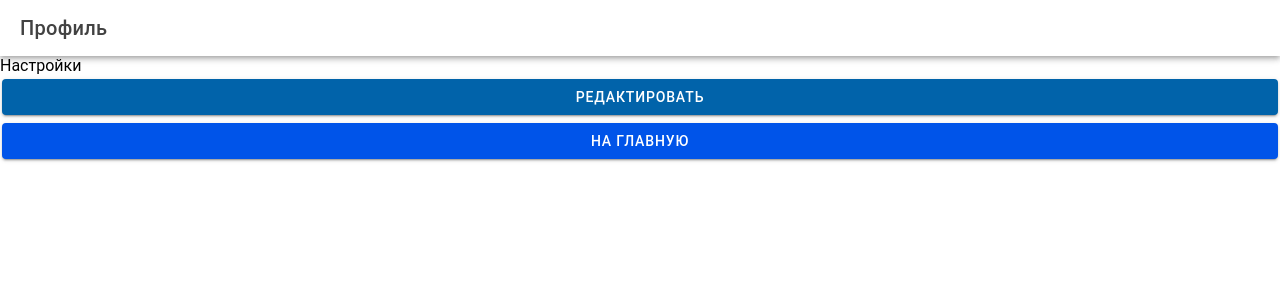
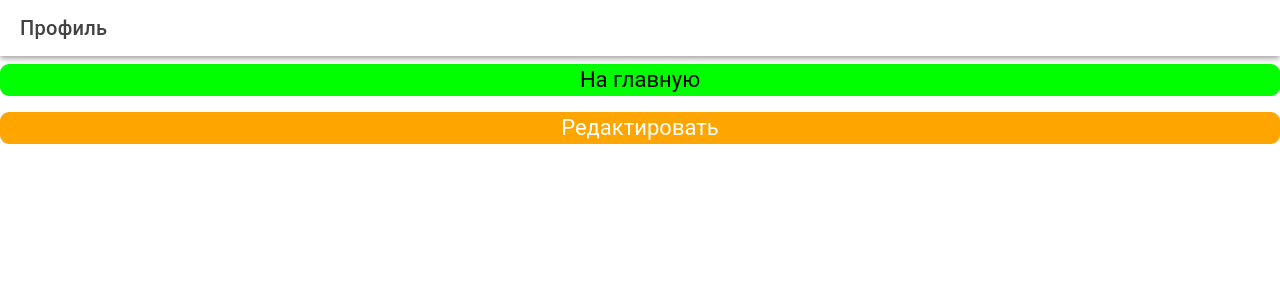
Before and after one commit to Er1tain/LearnIonicReact, a React (Vite) app in the folder Mobile/: page /profile in a window 1280 px wide. Shown: the top 300 px of the page. Built offline with nearby package versions, Linux system fonts and the light colour scheme.

Commit message:
Add window of editing

```diff
--- /dev/null
+++ b/Mobile/src/components/Profile/Editor.tsx
@@ -0,0 +1,41 @@
+import { IonButton, IonContent, IonInput, IonLabel, IonPage } from "@ionic/react";
+import styled from "styled-components";
+
+const Frame = styled.div`
+    display: flex;
+    flex-direction: column;
+    position: absolute;
+    background-color: rgba(0, 0, 0, 0.3);
+    width: 100%;
+    height: 100%;
+    justify-content: center;
+    align-items: center;
+`
+const Content = styled.div`
+    display: flex;
+    flex-direction: column;
+    background-color: white;
+    width: 20rem;
+    height: 5remvh;
+    gap: 1rem;
+    border-radius: 9px;
+`
+
+const Input = styled(IonInput)`
+    border-bottom: 1px solid rgba(0, 0, 0, 0.2);
+`
+
+
+export default function Editor(props : any) {
+    return (
+        <Frame>
+            <IonButton onClick={()=>props.setVisible()}>Закрыть</IonButton>
+            <Content>
+                <IonLabel>Фамилия: </IonLabel><Input/>
+                <IonLabel>Имя: </IonLabel><Input/>
+                <IonLabel>Отчество: </IonLabel><Input/>
+                <IonButton>Изменить</IonButton>
+            </Content>
+        </Frame>
+    )
+}
--- a/Mobile/src/pages/Profile.tsx
+++ b/Mobile/src/pages/Profile.tsx
@@ -4,21 +4,36 @@ import '../styles/pages/Profile.css';
 import { useState } from "react";
 import { VideoCapturePlus, VideoCapturePlusOptions } from "@ionic-native/video-capture-plus";
 import styled from "styled-components";
+import Editor from "../components/Profile/Editor";
 
 const PanelButtons = styled.div`
+    margin-top: 0.5rem;
     display: flex;
     flex-direction: column;
+    gap: 1rem;
+    `
 
-
-`
+const Button = (background: string, color: string)=>{
+   return styled.button`
+    background: ${background};
+    color: ${color};
+    font-size: 22px;
+    border-radius: 9px;
+    height: 2rem;
+   `
+}
 
 export default function Profile() {
     const nav = useIonRouter();
 
-    const Change = ()=>{
-        alert("Изменения успешно внесены!");
+    const MainButton = Button("lime", "black");
+    const ChangeButton = Button("orange", "white");
+
+    const [visibleEditor, setVisible] = useState<boolean>(false);
+    const ViewVanishEditor = ()=>{
+        if (visibleEditor) setVisible(false)
+        else setVisible(true)
     }
-
     return (
         <IonPage>
             <IonHeader>
@@ -27,10 +42,10 @@ export default function Profile() {
                 </IonToolbar>
             </IonHeader>
             <IonContent>
-                <IonText>Настройки</IonText>
+                {visibleEditor && <Editor setVisible={setVisible}/>}
                 <PanelButtons>
-                    <IonButton color="secondary" onClick={Change}>Редактировать</IonButton>
-                    <IonButton onClick={()=>nav.goBack()}>На главную</IonButton>
+                    <MainButton onClick={()=>nav.goBack()}>На главную</MainButton>
+                    <ChangeButton onClick={()=>ViewVanishEditor()}>Редактировать</ChangeButton>
                 </PanelButtons>
             </IonContent>
         </IonPage>
```
